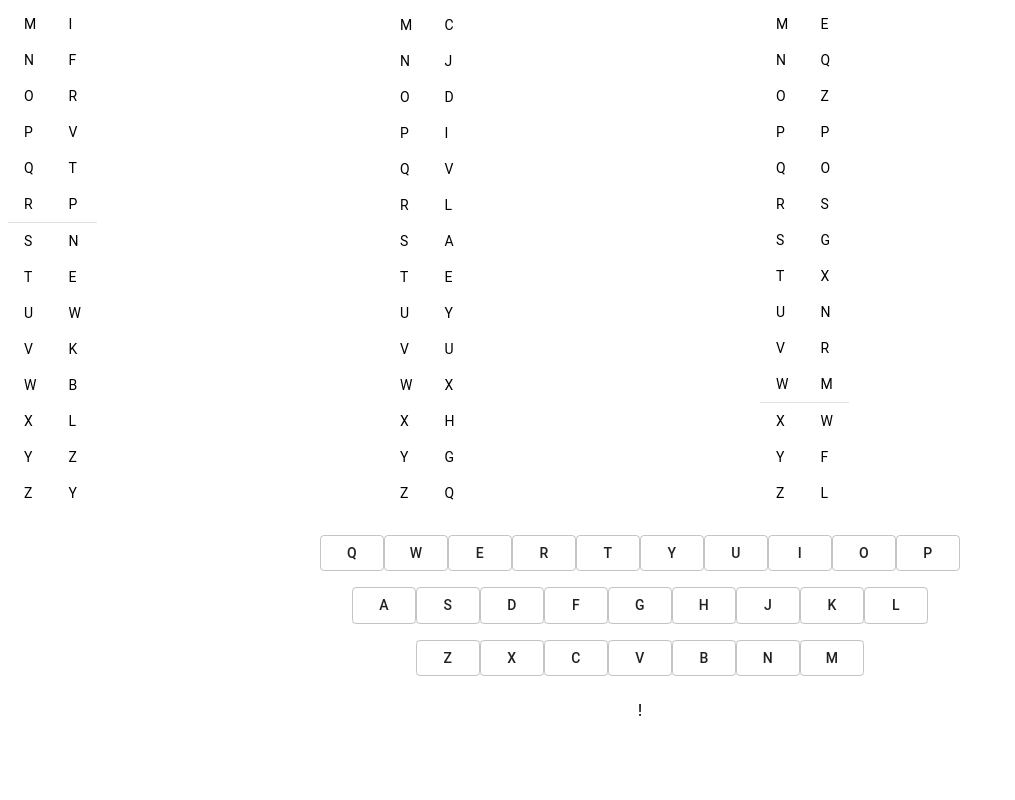
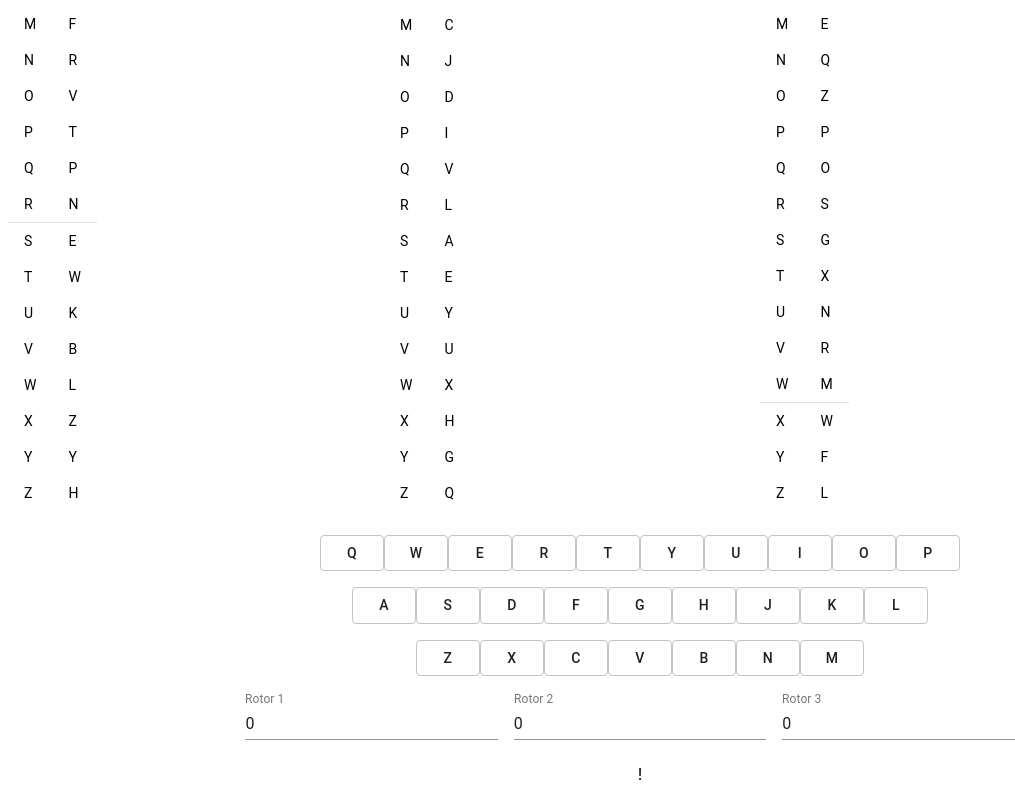
Before and after one commit to wisemandenny/enigma, a React (Create React App) app: page / in a window 1280 px wide. Shown: the part 600-1400 px from the top of the page, without its empty margins (0-1015 px from the left). Before the commit the page ends 1336 px from the top, so only its background shows below. Built offline with nearby package versions, Linux system fonts and the light colour scheme.

Commit message:
added rotor wheel settings

```diff
--- /dev/null
+++ b/src/frontend/input/rotorInit.js
@@ -0,0 +1,38 @@
+import React from 'react';
+import { makeStyles } from '@material-ui/core/styles';
+import TextField from '@material-ui/core/TextField';
+
+const useStyles = makeStyles((theme) => ({
+  root: {
+    '& > *': {
+      margin: theme.spacing(1),
+      width: '25ch',
+    },
+  },
+}));
+
+const RotorInit = (props) => {
+  const classes = useStyles()
+  const {rotorPositions, setRotorPositions} = props
+  let newRotorPositions = rotorPositions.map((pos, idx) => ({idx, pos}))
+  const handleChange = (event) => {
+    if (event.target.id.endsWith('0')) {
+      newRotorPositions[0].pos = event.target.value;
+    } else if (event.target.id.endsWith('1')) {
+      newRotorPositions[1].pos = event.target.value;
+    } else {
+      newRotorPositions[2].pos = event.target.value;
+    }
+    setRotorPositions(newRotorPositions.map((pos) => pos.pos))
+  }
+
+  return (
+    <form className={classes.root} noValidate autoComplete='off'>
+      <TextField id="standard-number-0" label="Rotor 1" type="number" value={rotorPositions[0]} onChange={handleChange} InputLabelProps={{shrink: true,}}/>
+      <TextField id="standard-number-1" label="Rotor 2" type="number" value={rotorPositions[1]} onChange={handleChange} InputLabelProps={{shrink: true,}}/>
+      <TextField id="standard-number-2" label="Rotor 3" type="number" value={rotorPositions[2]} onChange={handleChange} InputLabelProps={{shrink: true,}}/>
+    </form>
+  )
+}
+
+export default RotorInit
--- a/src/frontend/interface.js
+++ b/src/frontend/interface.js
@@ -1,5 +1,6 @@
 import React from 'react'
 import Keyboard from './input/keyboard.js'
+import RotorInit from './input/rotorInit.js'
 import LampBoard from './output/lampboard.js'
 import Rotors from './internals/rotors.js'
 
@@ -14,6 +15,7 @@ export default function Interface() {
       <LampBoard litLamp={rotorOutputKey ? rotorOutputKey[0] : ''}/>
       <Rotors pressedKey={pressedKey} rotorPositions={rotorPositions} setRotorPositions={setRotorPositions} types={['I', 'II', 'III']} setRotorOutputKey={setRotorOutputKey}/>
       <Keyboard setPressedKey={setPressedKey} dupKeyToggle={pressedKey[1]}/>
+      <RotorInit rotorPositions={rotorPositions} setRotorPositions={setRotorPositions}/>
       <p>{pressedKey}</p>
     </div>
   )
--- a/src/frontend/internals/rotor.js
+++ b/src/frontend/internals/rotor.js
@@ -18,7 +18,7 @@ const alphabet = [...'abcdefghijklmnopqrstuvwxyz']
 
 const Rotor = (props) => {
   const classes = useStyles()
-  const { slot, position, mapping, turnover, input, setOutput } = props
+  const { mapping, turnover, input, setOutput } = props
   React.useEffect(() => {
     setOutput([[...mapping][alphabet.indexOf(input[0])], !input[1]])
   }, [input, mapping])
--- a/src/frontend/internals/rotors.js
+++ b/src/frontend/internals/rotors.js
@@ -55,13 +55,14 @@ const Rotors = (props) => {
 
 
   React.useEffect(() => {
+    if (pressedKey[0] === '!') return
     let newPositions = [...rotorPositions]
-    newPositions[2] = rotate(newPositions[2])
-    if (newPositions[2] === RotorSettings[types[2]].turnoverPosition) {
+    newPositions[0] = rotate(newPositions[0])
+    if (newPositions[0] === RotorSettings[types[0]].turnoverPosition) {
       newPositions[1] = rotate(newPositions[1])
     }
     if (newPositions[1] === RotorSettings[types[1]].turnoverPosition) {
-      newPositions[0] = rotate(newPositions[0])
+      newPositions[2] = rotate(newPositions[2])
     }
     setRotorPositions(newPositions)
   }, [pressedKey])
@@ -69,9 +70,9 @@ const Rotors = (props) => {
 
   return (
     <div className={classes.root}>
-      <Rotor slot={0} mapping={shiftRight(RotorSettings[types[0]].mapping, 0, rotorPositions[2])} turnover={RotorSettings[types[0]].turnoverPosition} input={pressedKey} setOutput={setRotorOutput0}/>
-      <Rotor slot={1} mapping={shiftRight(RotorSettings[types[1]].mapping, 0, rotorPositions[1])} turnover={RotorSettings[types[1]].turnoverPosition} input={rotorOutput0} setOutput={setRotorOutput1}/>
-      <Rotor slot={2} mapping={shiftRight(RotorSettings[types[2]].mapping, 0, rotorPositions[0])} turnover={RotorSettings[types[2]].turnoverPosition} input={rotorOutput1} setOutput={setRotorOutputKey}/>
+      <Rotor mapping={shiftRight(RotorSettings[types[0]].mapping, 0, rotorPositions[0])} turnover={RotorSettings[types[0]].turnoverPosition} input={pressedKey} setOutput={setRotorOutput0}/>
+      <Rotor mapping={shiftRight(RotorSettings[types[1]].mapping, 0, rotorPositions[1])} turnover={RotorSettings[types[1]].turnoverPosition} input={rotorOutput0} setOutput={setRotorOutput1}/>
+      <Rotor mapping={shiftRight(RotorSettings[types[2]].mapping, 0, rotorPositions[2])} turnover={RotorSettings[types[2]].turnoverPosition} input={rotorOutput1} setOutput={setRotorOutputKey}/>
     </div>
   )
 }
```
